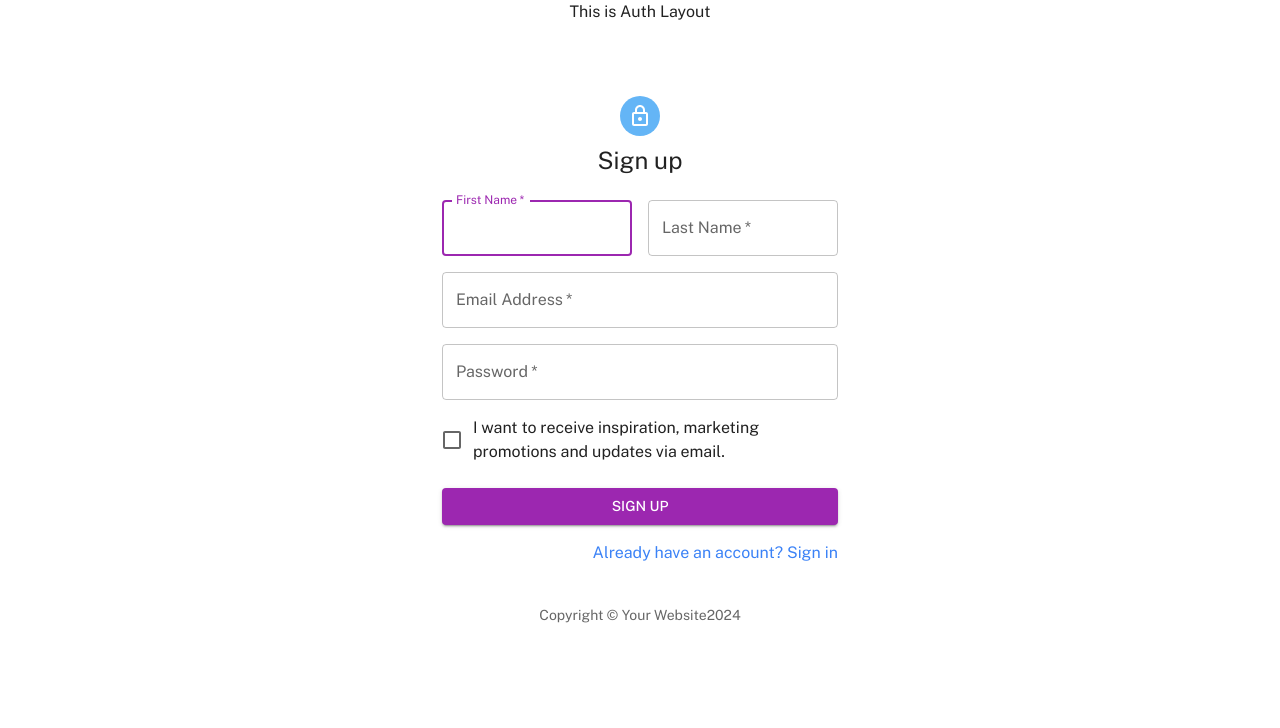
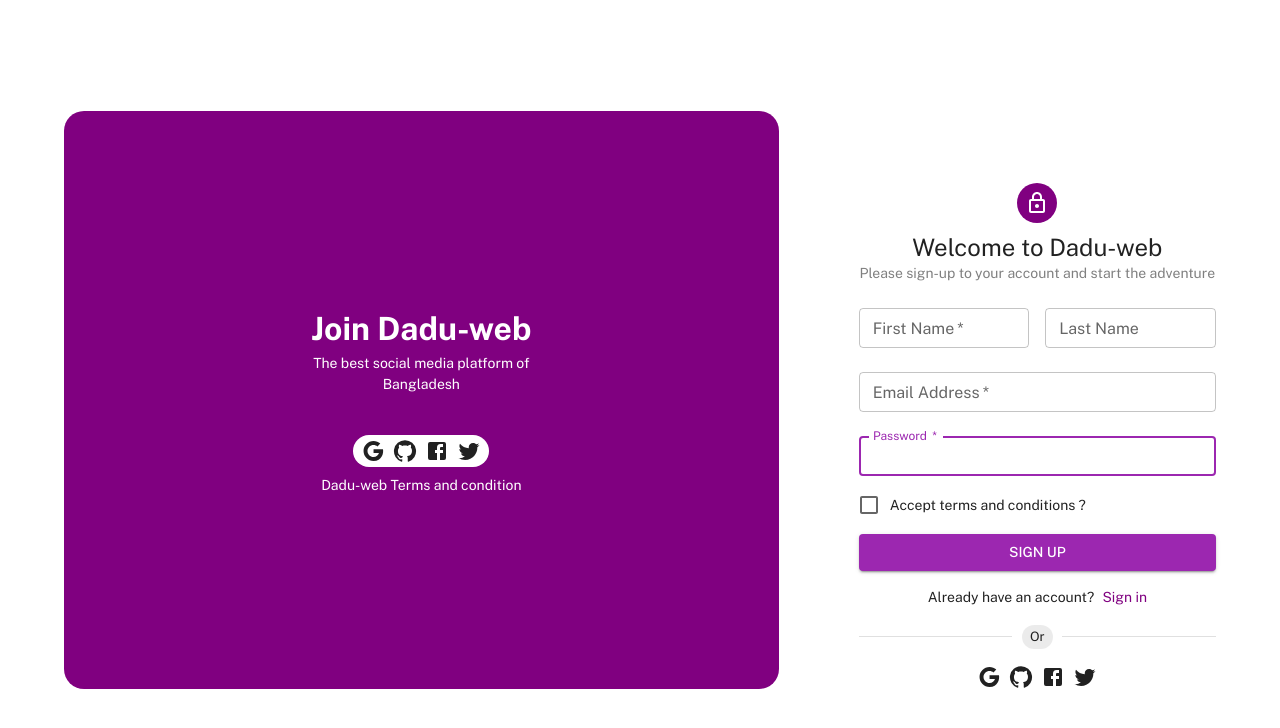
Before and after one commit to dkajolroy/campus-social-mui, a React (Vite) app: page /sign-up in a window 1280 px wide. Shown: the top 728 px of the page. Built offline with nearby package versions, Linux system fonts and the light colour scheme.

Commit message:
auth layout complete

```diff
--- a/src/_auth/SignInPage.tsx
+++ b/src/_auth/SignInPage.tsx
@@ -5,7 +5,6 @@ import Avatar from "@mui/material/Avatar";
 import Box from "@mui/material/Box";
 import Button from "@mui/material/Button";
 import Checkbox from "@mui/material/Checkbox";
-import Container from "@mui/material/Container";
 import CssBaseline from "@mui/material/CssBaseline";
 import FormControlLabel from "@mui/material/FormControlLabel";
 import Grid from "@mui/material/Grid";
@@ -28,34 +27,6 @@ export default function SignInPage() {
   const [showPassword, setShowPassword] = React.useState(false);
 
   return (
-    <>
-      <Container component="main">
-        <Grid container gap={10}>
-          <Box
-            sx={{
-              borderRadius: 5,
-              display: { md: "flex", xs: "none", flexDirection: "column" },
-              justifyContent: "center",
-              alignItems: "center",
-              bgcolor: "purple",
-            }}
-            flex={{ lg: 2, md: 1 }}
-          >
-            <Typography sx={{ color: "white" }} fontSize={28} fontWeight="bold">
-              Join Dadu-web
-            </Typography>
-            <Typography align="center" fontSize={14} sx={{ color: "white" }}>
-              The best social media platform of <br /> Bangladesh
-            </Typography>
-            <Box
-              sx={{ bgcolor: "white", my: 2, py: 0.5, px: 1, borderRadius: 5 }}
-            >
-              <OAuthProviders />
-            </Box>
-            <Typography sx={{ color: "white" }} fontSize={14}>
-              Dadu-web Terms and condition
-            </Typography>
-          </Box>
     <Box flex={1} maxWidth={444} mx="auto">
       <CssBaseline />
       <Box
@@ -72,15 +43,10 @@ export default function SignInPage() {
         <Typography component="h1" variant="h5">
           Welcome to Dadu-web
         </Typography>
-              <Typography fontSize={14}>
+        <Typography fontSize={14} color="GrayText">
           Please sign-in to your account and start the adventure
         </Typography>
-              <Box
-                component="form"
-                onSubmit={handleSubmit}
-                noValidate
-                sx={{ mt: 1 }}
-              >
+        <Box component="form" onSubmit={handleSubmit} noValidate sx={{ mt: 1 }}>
           <TextField
             margin="normal"
             size="small"
@@ -119,11 +85,7 @@ export default function SignInPage() {
             }}
           />
 
-                <Grid
-                  container
-                  alignItems="center"
-                  justifyContent="space-between"
-                >
+          <Grid container alignItems="center" justifyContent="space-between">
             <Grid item>
               <FormControlLabel
                 control={<Checkbox value="remember" color="primary" />}
@@ -142,7 +104,7 @@ export default function SignInPage() {
             type="submit"
             fullWidth
             variant="contained"
-                  sx={{ mt: 3, mb: 2 }}
+            sx={{ mt: 1, mb: 2 }}
           >
             Sign In
           </Button>
@@ -164,8 +126,5 @@ export default function SignInPage() {
       </Box>
       <OAuthProviders />
     </Box>
-        </Grid>
-      </Container>
-    </>
   );
 }
--- a/src/_auth/SignUpPage.tsx
+++ b/src/_auth/SignUpPage.tsx
@@ -1,9 +1,9 @@
 import LockOutlinedIcon from "@mui/icons-material/LockOutlined";
+import { Chip, Divider } from "@mui/material";
 import Avatar from "@mui/material/Avatar";
 import Box from "@mui/material/Box";
 import Button from "@mui/material/Button";
 import Checkbox from "@mui/material/Checkbox";
-import Container from "@mui/material/Container";
 import CssBaseline from "@mui/material/CssBaseline";
 import FormControlLabel from "@mui/material/FormControlLabel";
 import Grid from "@mui/material/Grid";
@@ -11,23 +11,7 @@ import TextField from "@mui/material/TextField";
 import Typography from "@mui/material/Typography";
 import * as React from "react";
 import { Link } from "react-router-dom";
-
-function Copyright(props: any) {
-  return (
-    <Typography
-      variant="body2"
-      color="text.secondary"
-      align="center"
-      {...props}
-    >
-      {"Copyright © "}
-      <Link color="inherit" to="https://mui.com/">
-        Your Website
-      </Link>
-      {new Date().getFullYear()}
-    </Typography>
-  );
-}
+import OAuthProviders from "../components/global/OAuthProviders";
 
 export default function SignUp() {
   const handleSubmit = (event: React.FormEvent<HTMLFormElement>) => {
@@ -41,7 +25,7 @@ export default function SignUp() {
 
   return (
     <>
-      <Container component="main" maxWidth="xs">
+      <Box flex={1} maxWidth={444} mx="auto">
         <CssBaseline />
         <Box
           sx={{
@@ -51,59 +35,71 @@ export default function SignUp() {
             alignItems: "center",
           }}
         >
-          <Avatar sx={{ m: 1, bgcolor: "secondary.main" }}>
+          <Avatar sx={{ m: 1, bgcolor: "purple" }}>
             <LockOutlinedIcon />
           </Avatar>
           <Typography component="h1" variant="h5">
-            Sign up
+            Welcome to Dadu-web
+          </Typography>
+          <Typography fontSize={14} color="GrayText">
+            Please sign-up to your account and start the adventure
           </Typography>
           <Box
             component="form"
             noValidate
             onSubmit={handleSubmit}
-            sx={{ mt: 3 }}
+            sx={{ mt: 1 }}
           >
-            <Grid container spacing={2}>
+            <Grid container columnSpacing={2}>
               <Grid item xs={12} sm={6}>
                 <TextField
-                  autoComplete="given-name"
-                  name="firstName"
+                  margin="normal"
+                  size="small"
                   required
                   fullWidth
                   id="firstName"
                   label="First Name"
+                  name="firstName"
+                  autoComplete="firstName"
                   autoFocus
                 />
               </Grid>
               <Grid item xs={12} sm={6}>
                 <TextField
-                  required
+                  margin="normal"
+                  size="small"
                   fullWidth
                   id="lastName"
                   label="Last Name"
                   name="lastName"
-                  autoComplete="family-name"
+                  autoComplete="lastName"
+                  autoFocus
                 />
               </Grid>
               <Grid item xs={12}>
                 <TextField
+                  margin="normal"
+                  size="small"
                   required
                   fullWidth
                   id="email"
                   label="Email Address"
                   name="email"
                   autoComplete="email"
+                  autoFocus
                 />
               </Grid>
               <Grid item xs={12}>
                 <TextField
+                  margin="normal"
+                  size="small"
                   required
                   fullWidth
+                  id="password"
+                  label="Password "
                   name="password"
-                  label="Password"
-                  type="password"
-                  id="password"
-                  autoComplete="new-password"
+                  autoComplete="password"
+                  autoFocus
                 />
               </Grid>
               <Grid item xs={12}>
@@ -111,7 +107,11 @@ export default function SignUp() {
                   control={
                     <Checkbox value="allowExtraEmails" color="primary" />
                   }
-                  label="I want to receive inspiration, marketing promotions and updates via email."
+                  label={
+                    <Typography fontSize={14}>
+                      Accept terms and conditions ?
+                    </Typography>
+                  }
                 />
               </Grid>
             </Grid>
@@ -119,21 +119,27 @@ export default function SignUp() {
               type="submit"
               fullWidth
               variant="contained"
-              sx={{ mt: 3, mb: 2 }}
+              sx={{ mt: 1, mb: 2 }}
             >
               Sign Up
             </Button>
-            <Grid container justifyContent="flex-end">
-              <Grid item>
-                <Link className="text-blue-500" to="/sign-in">
-                  Already have an account? Sign in
-                </Link>
-              </Grid>
+            <Grid container justifyContent="center" gap={1}>
+              <Typography fontSize={14}>Already have an account?</Typography>
+              <Link className="text-blue-500" to="/sign-in">
+                <Typography fontSize={14} sx={{ color: "purple" }}>
+                  Sign in
+                </Typography>
+              </Link>
             </Grid>
           </Box>
         </Box>
-        <Copyright sx={{ mt: 5 }} />
-      </Container>
+        <Box my={2}>
+          <Divider>
+            <Chip label="Or" size="small" />
+          </Divider>
+        </Box>
+        <OAuthProviders />
+      </Box>
     </>
   );
 }
--- a/src/layout/AuthLayout.tsx
+++ b/src/layout/AuthLayout.tsx
@@ -1,16 +1,64 @@
+import Box from "@mui/material/Box";
+import Container from "@mui/material/Container";
+import Grid from "@mui/material/Grid";
 import { useSelector } from "react-redux";
 import { Navigate, Outlet } from "react-router-dom";
 import { RootState } from "../store/store";
 
+import Typography from "@mui/material/Typography";
+import OAuthProviders from "../components/global/OAuthProviders";
+
 export default function AuthLayout() {
   const { user, token } = useSelector((s: RootState) => s.authState);
+
+  // Authenticate middleware
   if (user && token) {
     return <Navigate to="/" />;
   } else {
     return (
-      <div className="min-h-screen ">
-        <h2 className="text-center">This is Auth Layout </h2>
-        <Outlet />
+      <div className="min-h-screen flex items-center">
+        <Container component="main">
+          <Grid container gap={10}>
+            <Box
+              sx={{
+                borderRadius: 5,
+                display: { md: "flex", xs: "none", flexDirection: "column" },
+                justifyContent: "center",
+                alignItems: "center",
+                bgcolor: "purple",
+              }}
+              flex={{ lg: 2, md: 1 }}
+            >
+              <Typography
+                sx={{ color: "white" }}
+                fontSize={32}
+                fontWeight="bold"
+              >
+                Join Dadu-web
+              </Typography>
+              <Typography align="center" fontSize={14} sx={{ color: "white" }}>
+                The best social media platform of <br /> Bangladesh
+              </Typography>
+              <Box
+                sx={{
+                  bgcolor: "white",
+                  mt: 5,
+                  mb: 1,
+                  py: 0.5,
+                  px: 1,
+                  borderRadius: 5,
+                }}
+              >
+                <OAuthProviders />
+              </Box>
+              <Typography sx={{ color: "white" }} fontSize={14}>
+                Dadu-web Terms and condition
+              </Typography>
+            </Box>
+            {/* Auth Form  */}
+            <Outlet />
+          </Grid>
+        </Container>
       </div>
     );
   }
```
Lines whose indentation alone changed are shown as unchanged.
